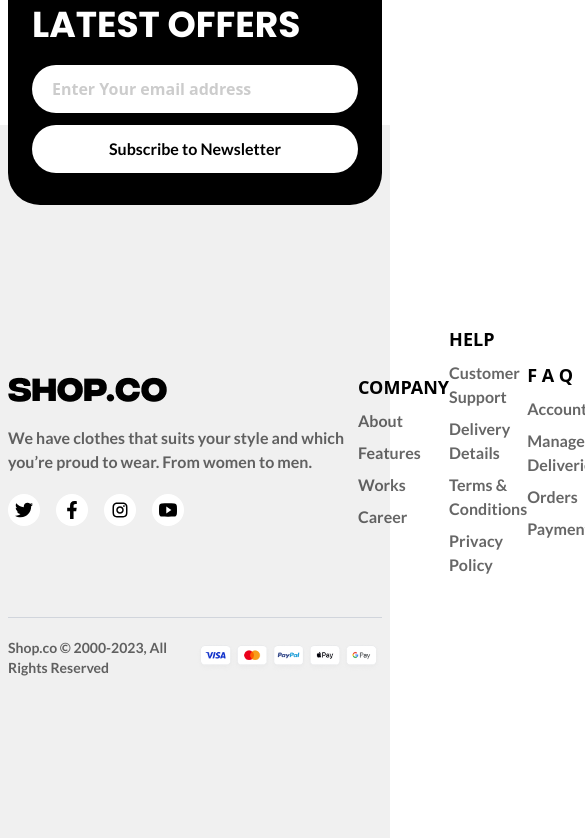
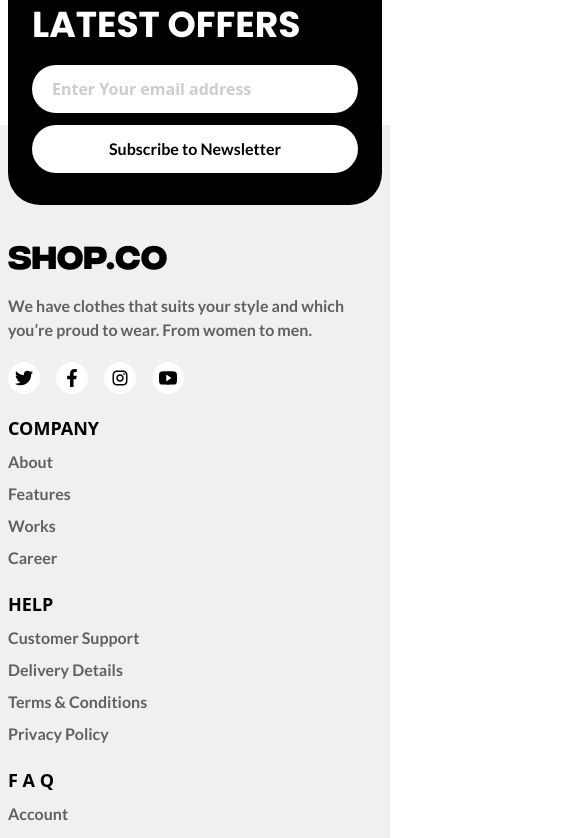
Before and after one commit to abrarjahinayat/shop.co, a Next.js app: page / in a window 390 px wide. Shown: the part 3622-4460 px from the top of the page, 585 px wide, since content can reach past the window. Built offline with nearby package versions, Linux system fonts and the light colour scheme.

Commit message:
footer section responsive done

```diff
--- a/src/app/components/Footer.jsx
+++ b/src/app/components/Footer.jsx
@@ -9,11 +9,11 @@ import sponsore from '../images/sponsore.png'
 import Newslatter from "./Newslatter";
 export default function Footer() {
     return (
-        <section className="bg-searchbar-bg py-40  ">
+        <section className="bg-searchbar-bg lg:py-40 py-20 ">
 
             <div className="container">
 
-                <div className="flex justify-between items-center border-b border-gray-300 py-10">
+                <div className="lg:flex justify-between items-center border-b border-gray-300 py-10">
                     <div>
                         <Image src={logo} alt="" />
                         <p className="font-lato text-base text-black/60 font-semibold w-[350px] mt-6">
@@ -44,7 +44,7 @@ export default function Footer() {
                             </li>
                         </ul>
                     </div>
-                    <div>
+                    <div className="mt-5 lg:mt-0">
                         <h6 className="text-lg text-lato font-semibold text-black">COMPANY</h6>
                         <ul>
 
@@ -54,7 +54,7 @@ export default function Footer() {
                         <li className="text-base font-lato text-black/60 font-semibold ">Career</li>
                         </ul>
                     </div>
-                     <div>
+                     <div className="mt-5 lg:mt-0">
                         <h6 className="text-lg text-lato font-semibold text-black">HELP</h6>
                         <ul>
 
@@ -64,7 +64,7 @@ export default function Footer() {
                         <li className="text-base font-lato text-black/60 font-semibold ">Privacy Policy</li>
                         </ul>
                     </div>
-                    <div>
+                    <div className="mt-5 lg:mt-0">
                         <h6 className="text-lg text-lato font-semibold text-black">F A Q</h6>
                         <ul>
 
@@ -74,7 +74,7 @@ export default function Footer() {
                         <li className="text-base font-lato text-black/60 font-semibold ">Payments</li>
                         </ul>
                     </div>
-                    <div>
+                    <div className="mt-5 lg:mt-0">
                         <h6 className="text-lg text-lato font-semibold text-black">Resources</h6>
                         <ul>
 
@@ -85,9 +85,9 @@ export default function Footer() {
                         </ul>
                     </div>
                 </div>
-                <div className="grid grid-cols-2 items-center mt-5">
-                <p className="text-sm text-black/60 font-lato font-semibold">Shop.co © 2000-2023, All Rights Reserved</p>
-                <span className="justify-self-end">
+                <div className="grid grid-cols-1 lg:grid-cols-2 gap-y-5 lg:gap-y-0 items-center mt-5">
+                <p className="text-sm text-center lg:text-start text-black/60 font-lato font-semibold">Shop.co © 2000-2023, All Rights Reserved</p>
+                <span className="lg:justify-self-end justify-self-center">
                     <Image src={sponsore} alt="" />
                 </span>
                 </div>
```
